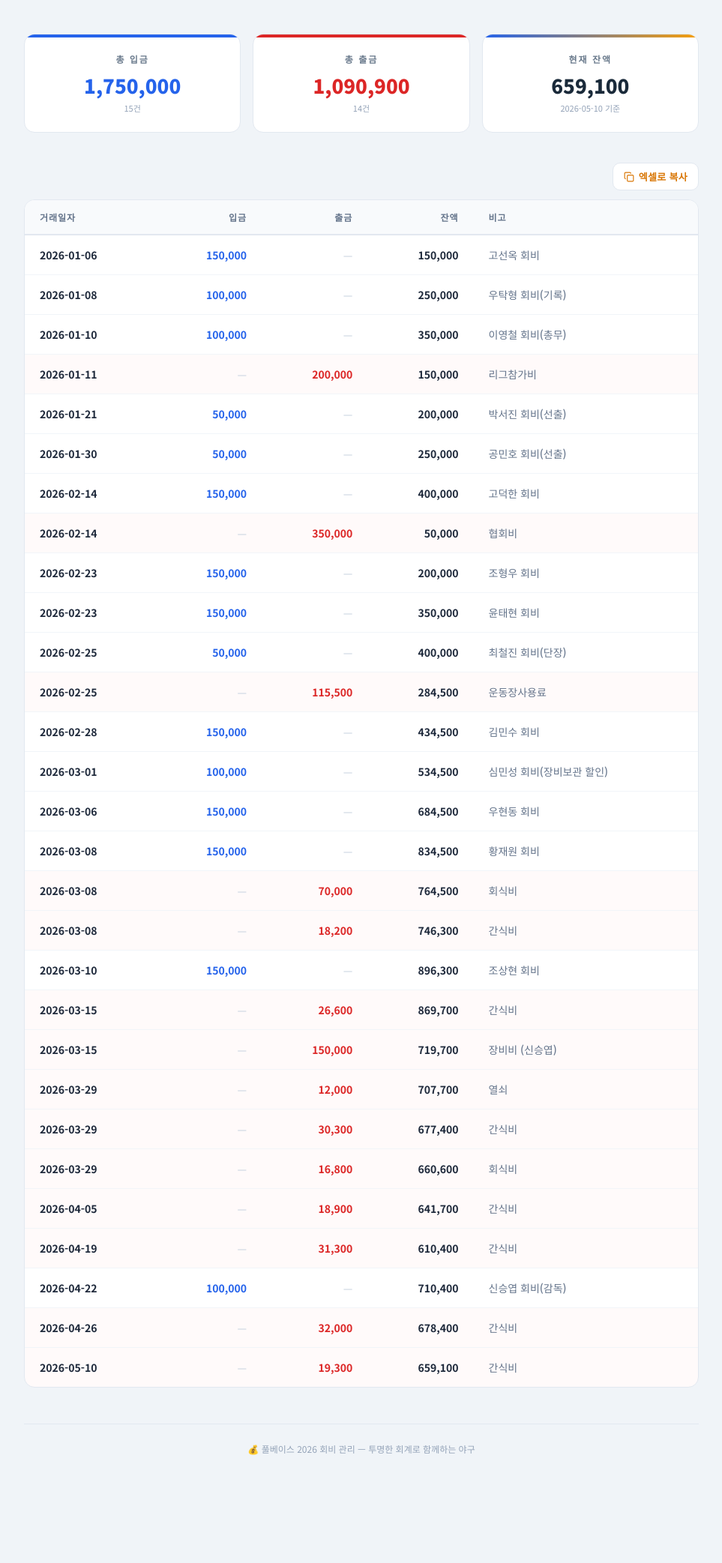
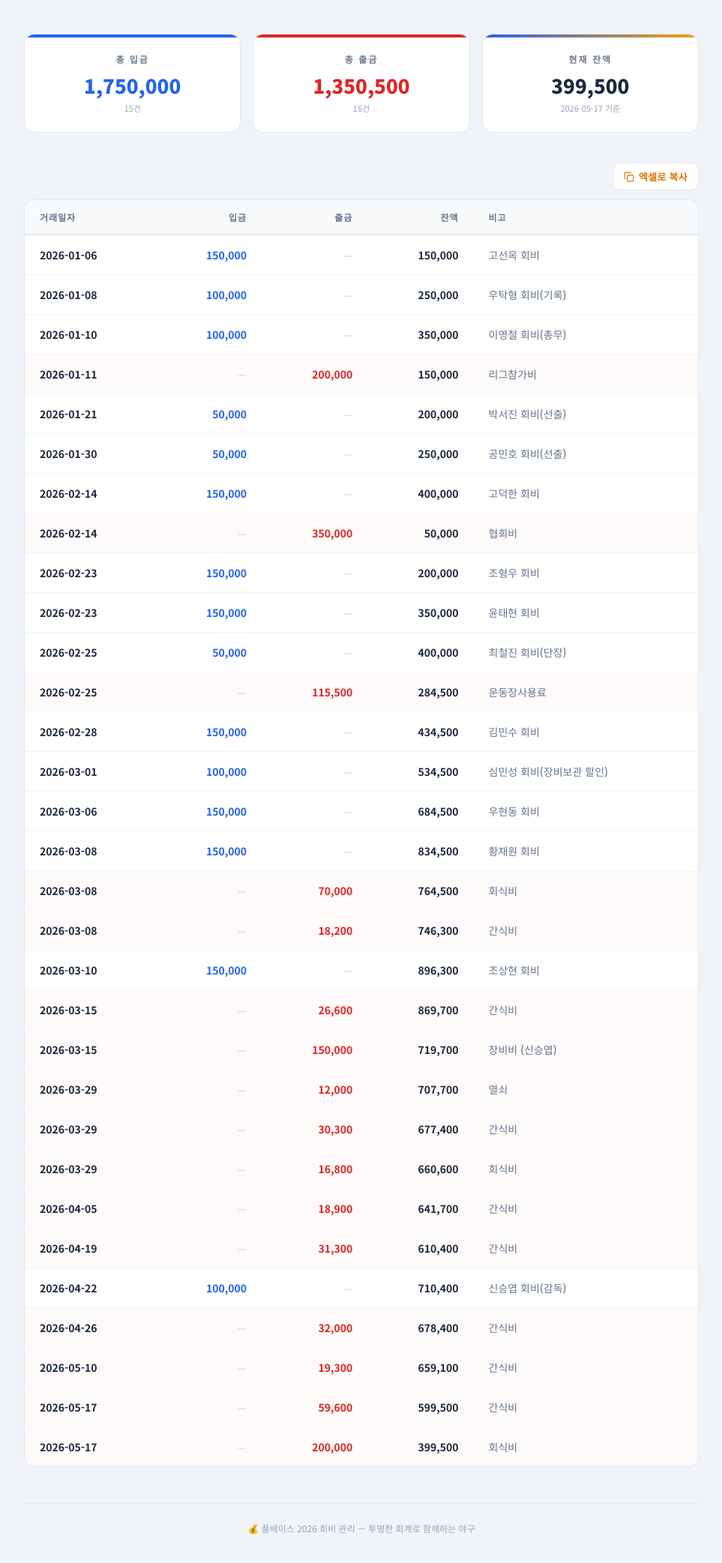
Before and after one commit to helloyeops/fullbase, a plain HTML site: page finance.html in a window 1280 px wide. Shown: the part 113-2198 px from the top of the page at 75% size, without its empty margins (158-1121 px from the left). Before the commit the page ends 2094 px from the top, so only its background shows below. Drawn offline with nearby package versions, Linux system fonts and the light colour scheme.

Commit message:
회비 사용 내역 업데이트: 5/17 간식비 및 회식비

```diff
--- a/finance.html
+++ b/finance.html
@@ -315,13 +315,13 @@
     </div>
     <div class="summary-card expense">
       <div class="summary-label">총 출금</div>
-      <div class="summary-amount">1,090,900</div>
-      <div class="summary-sub">14건</div>
+      <div class="summary-amount">1,350,500</div>
+      <div class="summary-sub">16건</div>
     </div>
     <div class="summary-card balance">
       <div class="summary-label">현재 잔액</div>
-      <div class="summary-amount">659,100</div>
-      <div class="summary-sub">2026-05-10 기준</div>
+      <div class="summary-amount">399,500</div>
+      <div class="summary-sub">2026-05-17 기준</div>
     </div>
   </div>
 
@@ -547,6 +547,20 @@
           <td class="amount-balance">659,100</td>
           <td>간식비</td>
         </tr>
+        <tr class="row-expense">
+          <td>2026-05-17</td>
+          <td class="empty">—</td>
+          <td class="amount-out">59,600</td>
+          <td class="amount-balance">599,500</td>
+          <td>간식비</td>
+        </tr>
+        <tr class="row-expense">
+          <td>2026-05-17</td>
+          <td class="empty">—</td>
+          <td class="amount-out">200,000</td>
+          <td class="amount-balance">399,500</td>
+          <td>회식비</td>
+        </tr>
       </tbody>
     </table>
   </div>
```
Also changed, not shown: index.html (+1 -1 lines).
